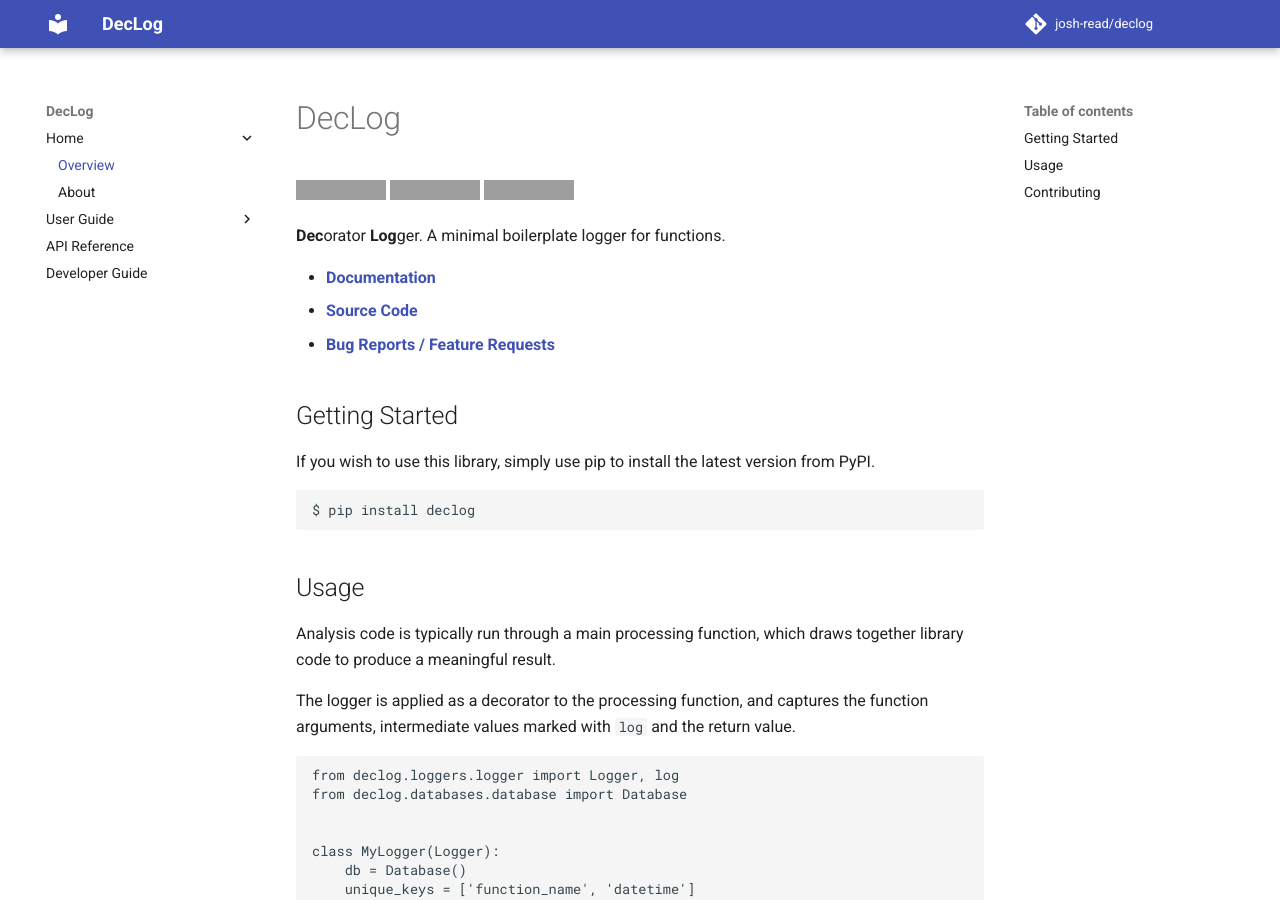
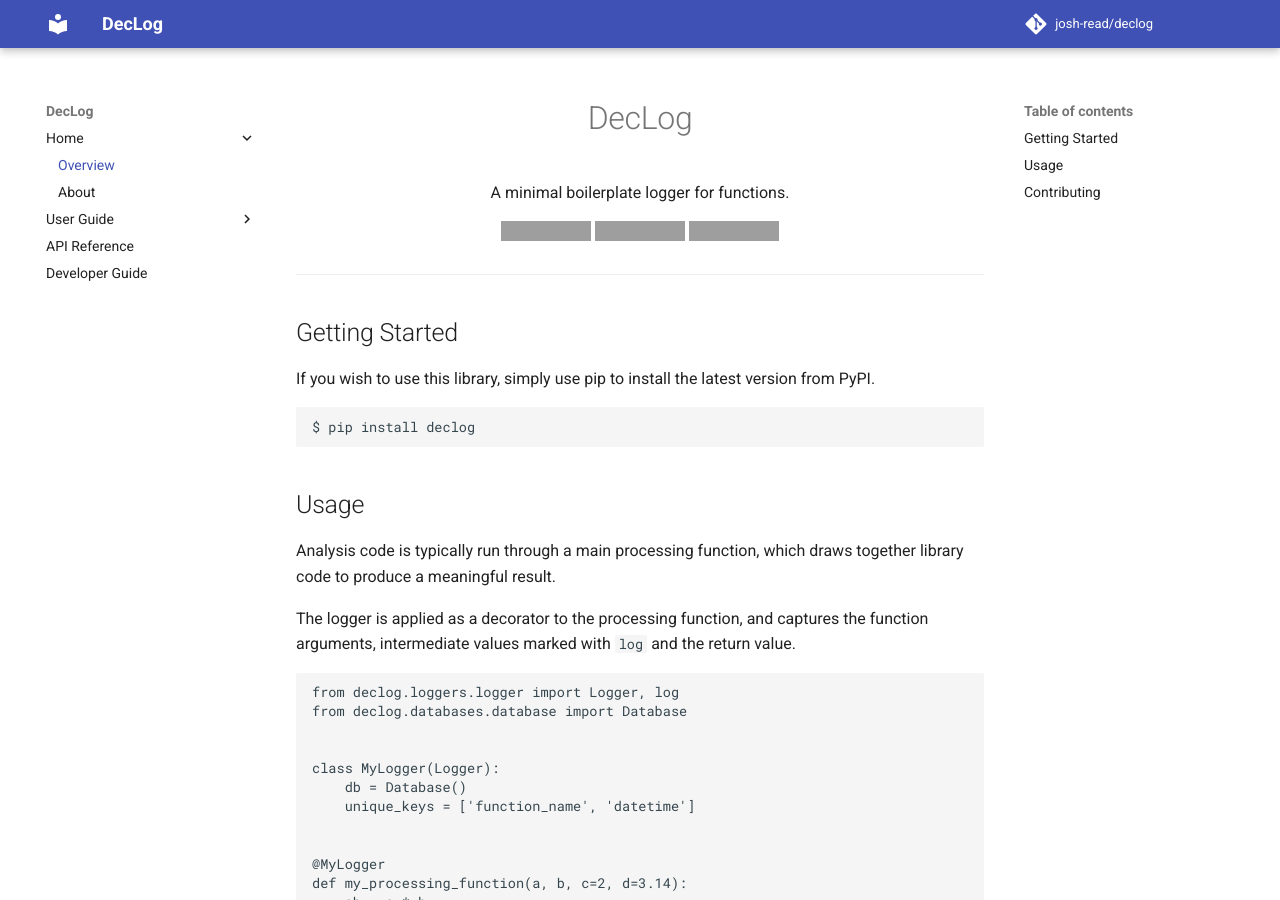
Before and after one commit to josh-read/declog, an MkDocs documentation site: the page built from docs/README.md, in a window 1280 px wide and 900 px high. Built offline with MkDocs 1.6.1 and Material for MkDocs 9.7.7, drawn with Linux system fonts in a browser that asks for light colours; comment, search, counter and statistics services are not loaded; grey boxes are pictures that could not be loaded.

Commit message:
Reformat README.md header

```diff
--- a/docs/README.md
+++ b/docs/README.md
@@ -1,14 +1,23 @@
-# DecLog
+<h1 align="center">DecLog</h1>
 
-[![CI](https://img.shields.io/github/actions/workflow/status/josh-read/declog/python-package.yml?label=ci)](https://github.com/josh-read/declog/actions/workflows/python-package.yml)
-[![docs](https://img.shields.io/badge/docs-mkdocs-blue)](https://josh-read.github.io/declog/)
-[![PyPI](https://img.shields.io/pypi/v/declog)](https://pypi.org/project/declog/)
+<p align="center">A minimal boilerplate logger for functions.</p>
 
-**Dec**orator **Log**ger. A minimal boilerplate logger for functions.
+<p align="center">
+  <a href="https://github.com/josh-read/declog/actions/workflows/python-package.yml"><img
+    src="https://img.shields.io/github/actions/workflow/status/josh-read/declog/python-package.yml?label=ci"
+    alt="ci"
+  /></a>
+  <a href="https://josh-read.github.io/declog/"><img
+    src="https://img.shields.io/badge/docs-mkdocs-blue"
+    alt="docs"
+  /></a>
+  <a href="https://pypi.org/project/declog/"><img
+    src="https://img.shields.io/pypi/v/declog"
+    alt="pypi"
+  /></a>
+</p>
 
-- [**Documentation**](https://josh-read.github.io/declog/)
-- [**Source Code**](https://github.com/josh-read/declog)
-- [**Bug Reports / Feature Requests**](https://github.com/josh-read/declog/issues)
+---
 
 ## Getting Started
 
```
